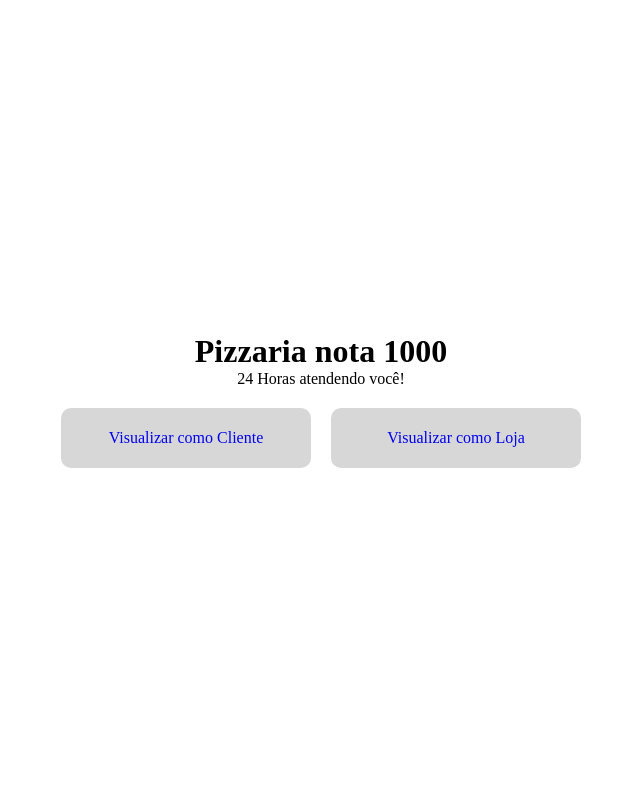
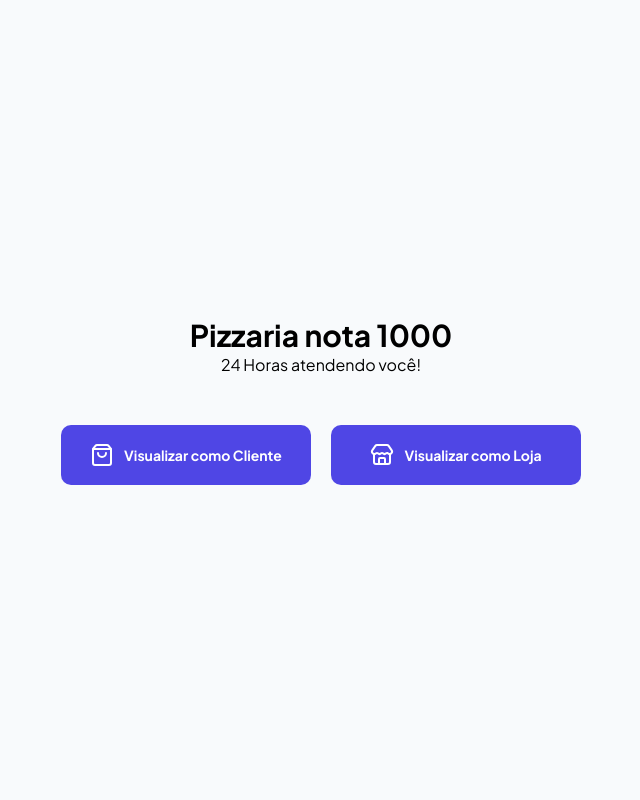
Before and after one commit to Edmar-Sousa/IA-p0-primeiro-fluxo-com-llm, a FastAPI app: page / in a window 1280 px wide. Shown: the whole page, without its empty margins (319-959 px from the left). Run offline with FastAPI, Linux system fonts and the light colour scheme; parts of the project's set-up code (start-up, migrations or seed data) failed here and were passed over.

Commit message:
refact: change interface

```diff
--- a/src/web/public/index.css
+++ b/src/web/public/index.css
@@ -1,3 +1,4 @@
+@import url('https://fonts.googleapis.com/css2?family=Plus+Jakarta+Sans:ital,wght@0,200..800;1,200..800&display=swap');
 @import url('./styles.css');
 
 
@@ -5,6 +6,9 @@
     width: 100vw;
     height: 100%;
     padding: 20px;
+
+    font-family: 'Plus Jakarta Sans', sans-serif;
+    background: var(--background-color);
 }
 
 .view-mode {
@@ -17,7 +21,7 @@
     align-items: center;
     justify-content: center;
 
-    gap: 20px;
+    gap: 50px;
 }
 
 .view-mode .buttons-container {
@@ -38,18 +42,31 @@
 }
 
 .view-mode .buttons-container a {
-    display: inline-block;
+    display: inline-flex;
 
     width: 100%;
     max-width: 250px;
     height: 60px;
-    line-height: 60px;
-    text-align: center;
+
+    align-items: center;
+    justify-content: center;
+    gap: 10px;
     text-decoration: none;
 
-    background: #d7d7d7;
     border: none;
     border-radius: 10px;
+
+    font-size: 14px;
+    font-weight: bold;
+    font-family: 'Plus Jakarta Sans', sans-serif;
+    line-height: 60px;
+
+    color: var(--text-white-color);
+    background: var(--purple-color);
+}
+
+.view-mode .title-container h1 {
+    font-size: 30px;
 }
 
 .view-mode .title-container p {
--- a/src/web/templates/index.html
+++ b/src/web/templates/index.html
@@ -18,10 +18,40 @@
 
             <div class="buttons-container">
                 <a class="link-btn" href="/client">
+                    <svg
+                        xmlns="http://www.w3.org/2000/svg"
+                        width="24"
+                        height="24"
+                        viewBox="0 0 24 24"
+                        fill="none"
+                        stroke="currentColor"
+                        stroke-width="2"
+                        stroke-linecap="round"
+                        stroke-linejoin="round">
+                            <path d="M16 10a4 4 0 0 1-8 0"/>
+                            <path d="M3.103 6.034h17.794"/>
+                            <path d="M3.4 5.467a2 2 0 0 0-.4 1.2V20a2 2 0 0 0 2 2h14a2 2 0 0 0 2-2V6.667a2 2 0 0 0-.4-1.2l-2-2.667A2 2 0 0 0 17 2H7a2 2 0 0 0-1.6.8z"/>
+                    </svg>
+
                     Visualizar como Cliente
                 </a>
 
                 <a class="link-btn" href="/store">
+                    <svg
+                        xmlns="http://www.w3.org/2000/svg"
+                        width="24"
+                        height="24"
+                        viewBox="0 0 24 24"
+                        fill="none"
+                        stroke="currentColor"
+                        stroke-width="2"
+                        stroke-linecap="round"
+                        stroke-linejoin="round">
+                            <path d="M15 21v-5a1 1 0 0 0-1-1h-4a1 1 0 0 0-1 1v5"/>
+                            <path d="M17.774 10.31a1.12 1.12 0 0 0-1.549 0 2.5 2.5 0 0 1-3.451 0 1.12 1.12 0 0 0-1.548 0 2.5 2.5 0 0 1-3.452 0 1.12 1.12 0 0 0-1.549 0 2.5 2.5 0 0 1-3.77-3.248l2.889-4.184A2 2 0 0 1 7 2h10a2 2 0 0 1 1.653.873l2.895 4.192a2.5 2.5 0 0 1-3.774 3.244"/>
+                            <path d="M4 10.95V19a2 2 0 0 0 2 2h12a2 2 0 0 0 2-2v-8.05"/>
+                    </svg>
+
                     Visualizar como Loja
                 </a>
             </div>
```
